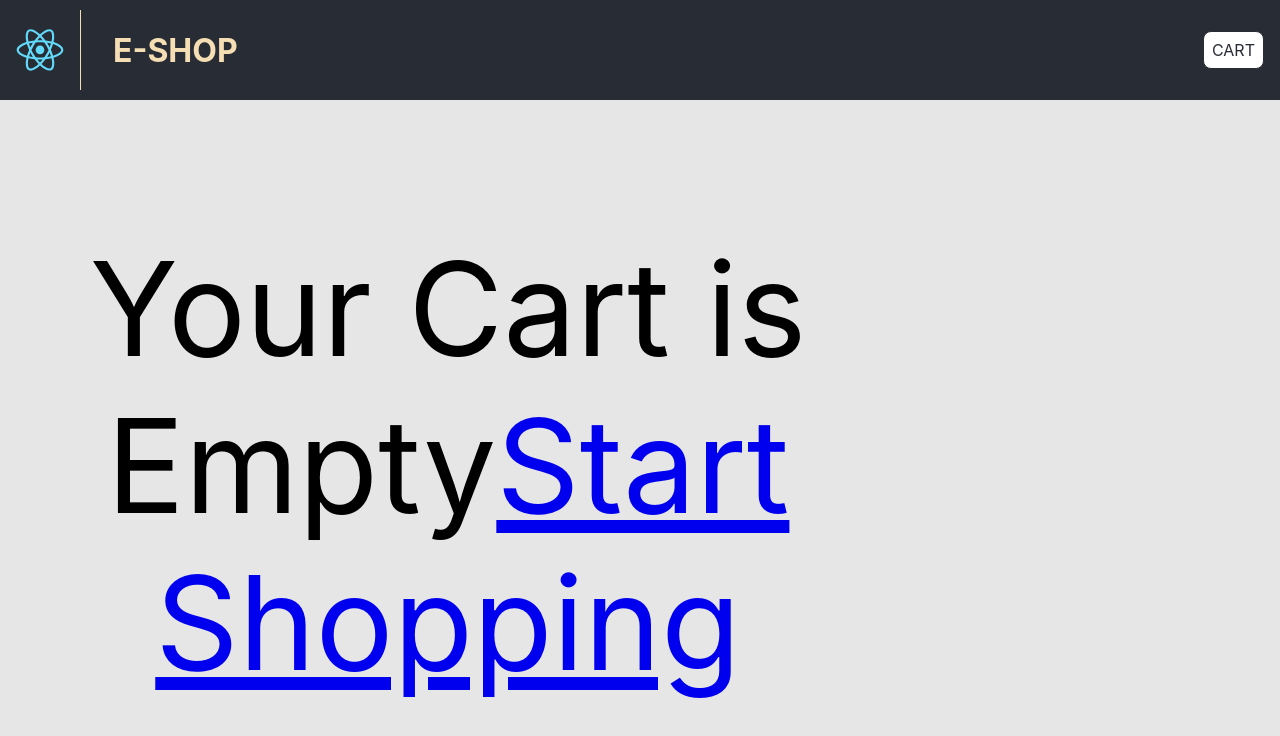
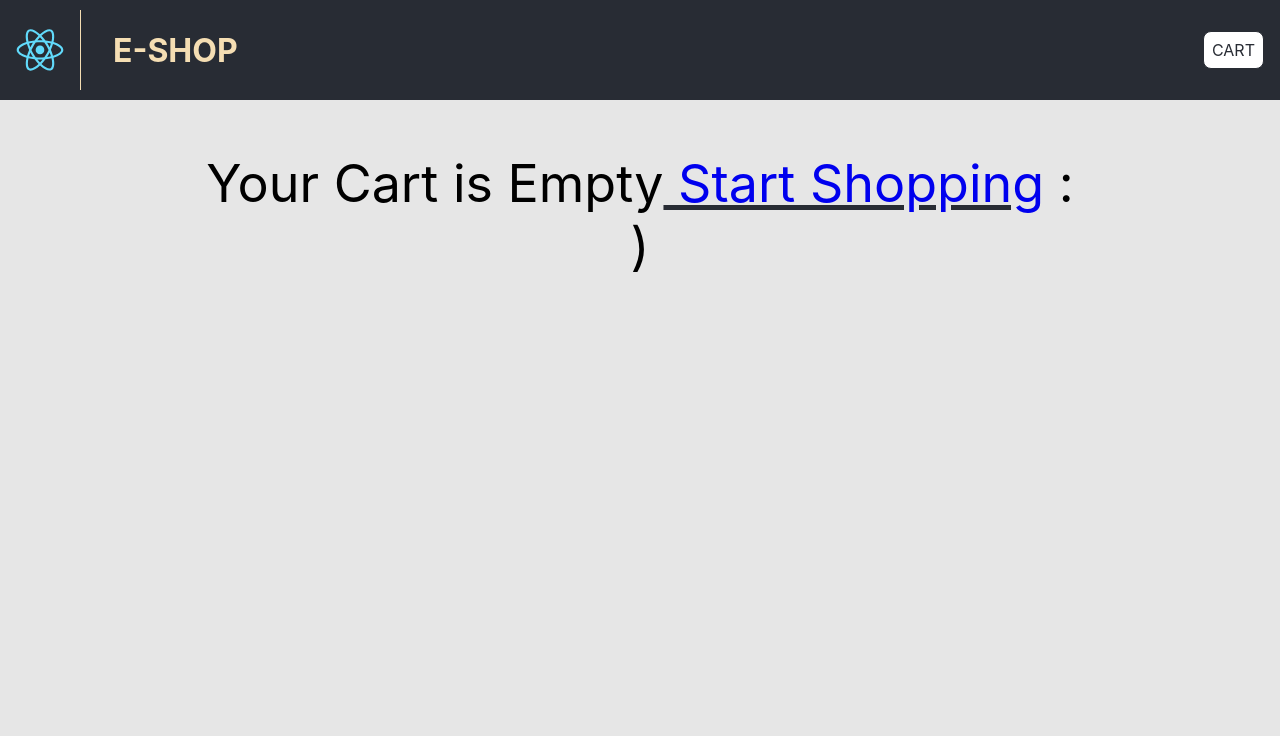
Before and after one commit to grvcodes/e-shop, a React (Create React App) app: page /cart in a window 1280 px wide. Shown: the top 736 px of the page. Built offline with nearby package versions, Linux system fonts and the light colour scheme.

Commit message:
modified empty-cart page

```diff
--- a/src/components/Cart.js
+++ b/src/components/Cart.js
@@ -13,7 +13,8 @@ class Cart extends Component{
                      return(
                          <div className ="empty-cart">
                             <p>Your Cart is Empty
-                                <Link to='/'>Start Shopping</Link>
+                                <Link to='/'> Start Shopping</Link>
+                                <span> : ) </span>
                              </p>
                          </div>
                      )
--- a/src/index.css
+++ b/src/index.css
@@ -152,9 +152,18 @@ h3.specials{
 div.empty-cart{
   height: 100%;
   width: 70%;
-  font-size: 5em;
+  font-size: 2em;
   text-align: center;
+  margin: auto;
 }
+div.empty-cart a{
+  text-decoration-color: #282c34;
+
+}
+div.empty-cart a:hover{
+  color: darkgreen;
+}
+
 code {
   font-family: source-code-pro, Menlo, Monaco, Consolas, "Courier New",
     monospace;
```
